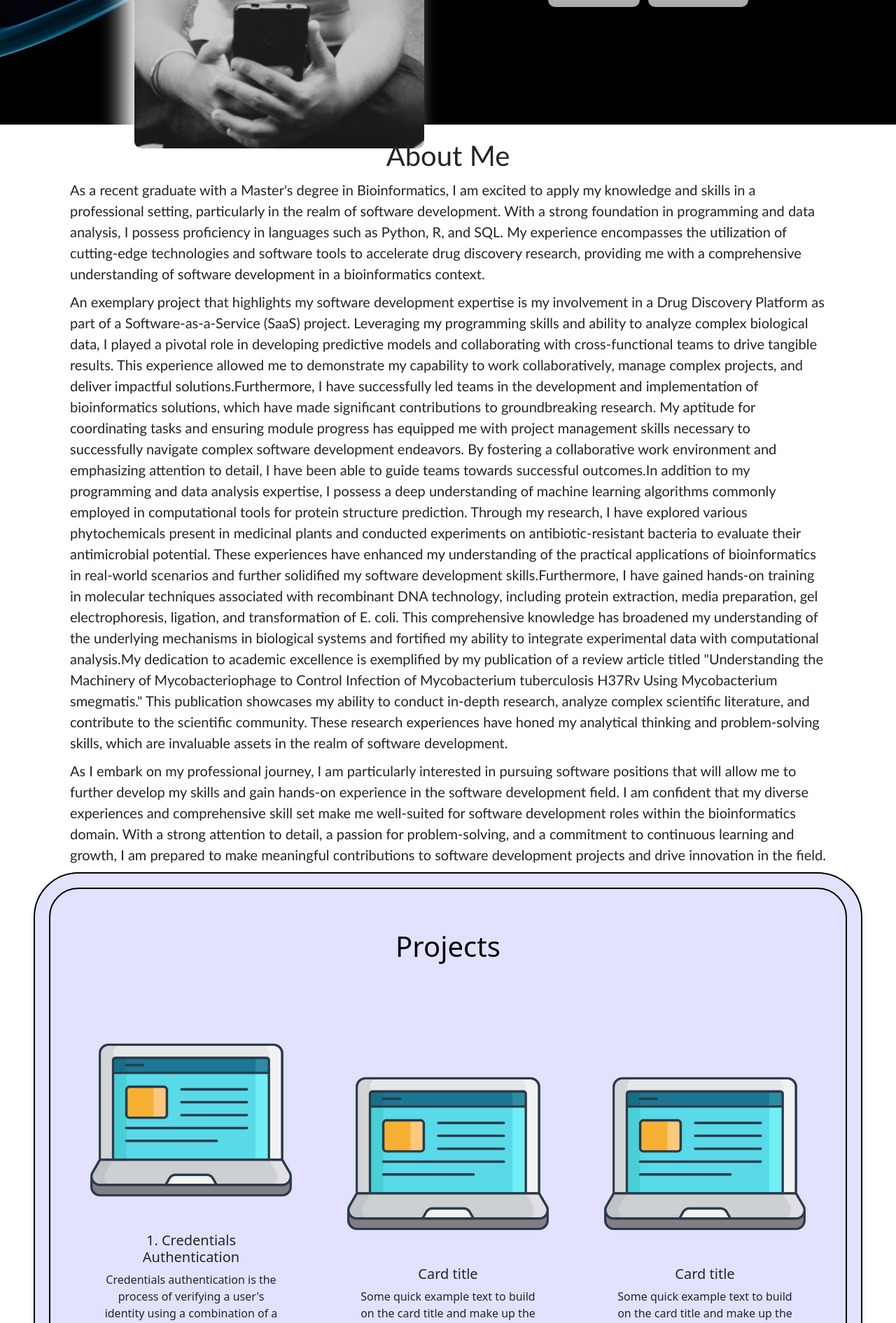
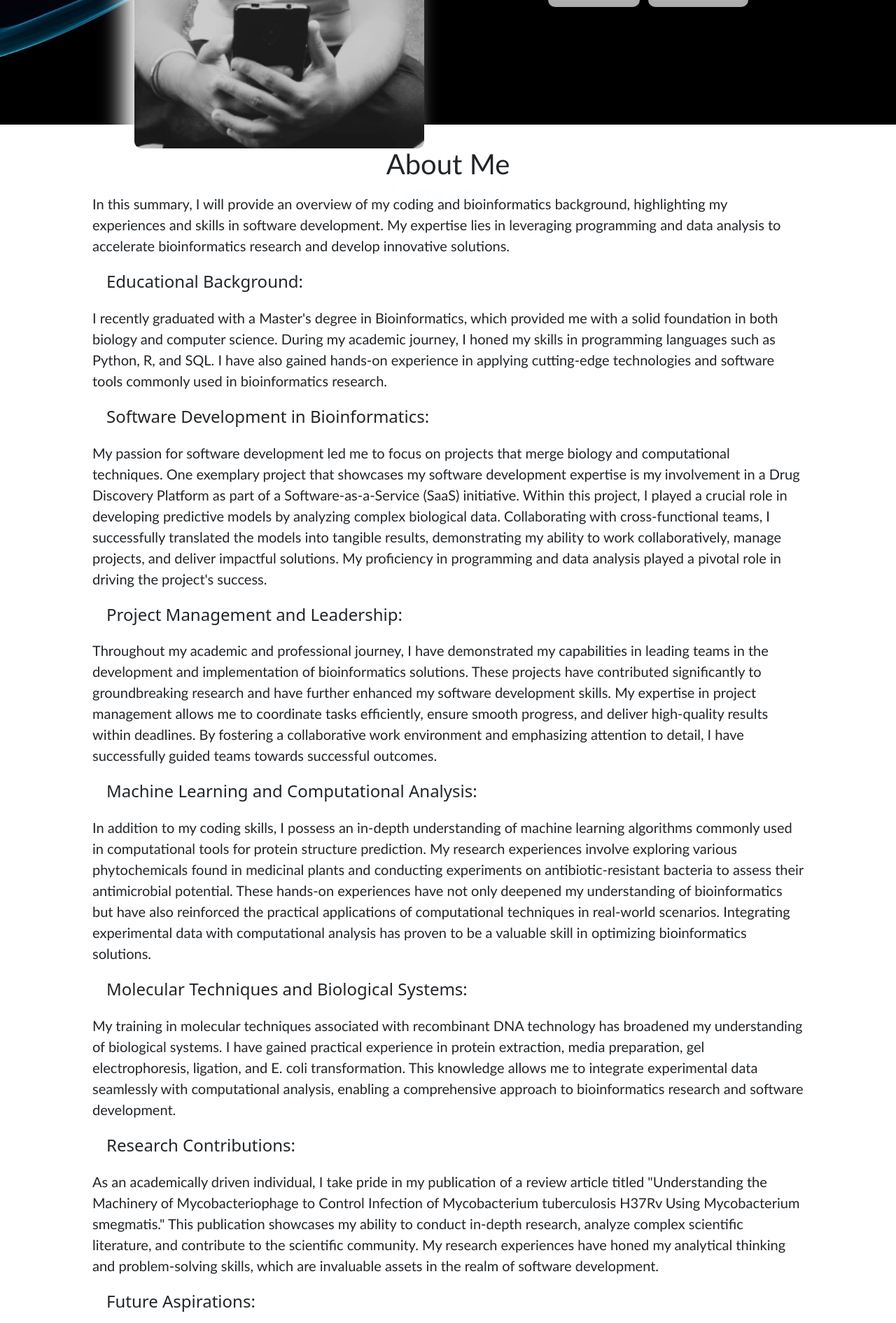
Before and after one commit to ManaasGupta/portfolio_website, a Flask app: page / in a window 1280 px wide. Shown: the part 622-2512 px from the top of the page at 70% size. Run offline with Flask 3, Linux system fonts and the light colour scheme.

Commit message:
added fiinishing touch

```diff
--- a/static/style.css
+++ b/static/style.css
@@ -99,9 +99,10 @@ span {
 .frank {
   font-family:'Trebuchet MS', 'Lucida Sans Unicode', 'Lucida Grande', 'Lucida Sans';
 }
-.about > p {
+.about > p,.about > h2 {
   font-size: 20px;
   margin: 0.5em 5em;
+  display: inline-block;
 }
 .contact {
   display: block;
--- a/templates/index.html
+++ b/templates/index.html
@@ -80,55 +80,98 @@
                 </h1>
             </div>
         </main>
-        <p class="text-center" style="font-size: 1.5em; color: rgba(240, 255, 255, 0.5);">&#42780; Scroll Down &#42780;</p>
+        <p class="text-center" style="font-size: 1.5em; color: rgba(240, 255, 255, 0.5);">&#42780; Scroll Down &#42780;
+        </p>
     </div>
-    <div class="about reveal" id="about"
+    <div class="about reveal" style="margin:2em;margin-bottom: 5em;" id="about"
         style="font-family:'Trebuchet MS', 'Lucida Sans Unicode', 'Lucida Grande', 'Lucida Sans';">
         <h1
             style="text-align: center; margin-top: 0.5em; font-family:'Trebuchet MS', 'Lucida Sans Unicode', 'Lucida Grande', 'Lucida Sans';">
             About Me</h1>
-        <p class="text_format ">As a recent graduate with a Master's degree in Bioinformatics, I am excited to apply my
-            knowledge and skills
-            in a professional setting, particularly in the realm of software development. With a strong foundation in
-            programming and data analysis, I possess proficiency in languages such as Python, R, and SQL. My experience
-            encompasses the utilization of cutting-edge technologies and software tools to accelerate drug discovery
-            research, providing me with a comprehensive understanding of software development in a bioinformatics
-            context.</p>
-        <p class="text_format">An exemplary project that highlights my software development expertise is my involvement
-            in a Drug Discovery
-            Platform as part of a Software-as-a-Service (SaaS) project. Leveraging my programming skills and ability to
-            analyze complex biological data, I played a pivotal role in developing predictive models and collaborating
-            with cross-functional teams to drive tangible results. This experience allowed me to demonstrate my
-            capability to work collaboratively, manage complex projects, and deliver impactful solutions.Furthermore, I
-            have successfully led teams in the development and implementation of bioinformatics solutions, which have
-            made significant contributions to groundbreaking research. My aptitude for coordinating tasks and ensuring
-            module progress has equipped me with project management skills necessary to successfully navigate complex
-            software development endeavors. By fostering a collaborative work environment and emphasizing attention to
-            detail, I have been able to guide teams towards successful outcomes.In addition to my programming and data
-            analysis expertise, I possess a deep understanding of machine learning algorithms commonly employed in
-            computational tools for protein structure prediction. Through my research, I have explored various
-            phytochemicals present in medicinal plants and conducted experiments on antibiotic-resistant bacteria to
-            evaluate their antimicrobial potential. These experiences have enhanced my understanding of the practical
-            applications of bioinformatics in real-world scenarios and further solidified my software development
-            skills.Furthermore, I have gained hands-on training in molecular techniques associated with recombinant DNA
-            technology, including protein extraction, media preparation, gel electrophoresis, ligation, and
-            transformation of E. coli. This comprehensive knowledge has broadened my understanding of the underlying
-            mechanisms in biological systems and fortified my ability to integrate experimental data with computational
-            analysis.My dedication to academic excellence is exemplified by my publication of a review article titled
+        <p class="text_format">
+            In this summary, I will provide an overview of my coding and bioinformatics background, highlighting my
+            experiences and skills in software development. My expertise lies in leveraging programming and data
+            analysis to accelerate bioinformatics research and develop innovative solutions.
+        </p>
+
+        <h2 style="font-size: 1.5em;">Educational Background:</h2>
+
+        <p class="text_format">
+            I recently graduated with a Master's degree in Bioinformatics, which provided me with a solid foundation in
+            both biology and computer science. During my academic journey, I honed my skills in programming languages
+            such as Python, R, and SQL. I have also gained hands-on experience in applying cutting-edge technologies and
+            software tools commonly used in bioinformatics research.
+        </p>
+
+        <h2 style="font-size: 1.5em;">Software Development in Bioinformatics:</h2>
+
+        <p class="text_format">
+            My passion for software development led me to focus on projects that merge biology and computational
+            techniques. One exemplary project that showcases my software development expertise is my involvement in a
+            Drug Discovery Platform as part of a Software-as-a-Service (SaaS) initiative. Within this project, I played
+            a crucial role in developing predictive models by analyzing complex biological data. Collaborating with
+            cross-functional teams, I successfully translated the models into tangible results, demonstrating my ability
+            to work collaboratively, manage projects, and deliver impactful solutions. My proficiency in programming and
+            data analysis played a pivotal role in driving the project's success.
+        </p>
+
+        <h2 style="font-size: 1.5em;">Project Management and Leadership:</h2>
+
+        <p class="text_format">
+            Throughout my academic and professional journey, I have demonstrated my capabilities in leading teams in the
+            development and implementation of bioinformatics solutions. These projects have contributed significantly to
+            groundbreaking research and have further enhanced my software development skills. My expertise in project
+            management allows me to coordinate tasks efficiently, ensure smooth progress, and deliver high-quality
+            results within deadlines. By fostering a collaborative work environment and emphasizing attention to detail,
+            I have successfully guided teams towards successful outcomes.
+        </p>
+
+        <h2 style="font-size: 1.5em;">Machine Learning and Computational Analysis:</h2>
+
+        <p class="text_format">
+            In addition to my coding skills, I possess an in-depth understanding of machine learning algorithms commonly
+            used in computational tools for protein structure prediction. My research experiences involve exploring
+            various phytochemicals found in medicinal plants and conducting experiments on antibiotic-resistant bacteria
+            to assess their antimicrobial potential. These hands-on experiences have not only deepened my understanding
+            of bioinformatics but have also reinforced the practical applications of computational techniques in
+            real-world scenarios. Integrating experimental data with computational analysis has proven to be a valuable
+            skill in optimizing bioinformatics solutions.
+        </p>
+
+        <h2 style="font-size: 1.5em;">Molecular Techniques and Biological Systems:</h2>
+
+        <p class="text_format">
+            My training in molecular techniques associated with recombinant DNA technology has broadened my
+            understanding of biological systems. I have gained practical experience in protein extraction, media
+            preparation, gel electrophoresis, ligation, and E. coli transformation. This knowledge allows me to
+            integrate experimental data seamlessly with computational analysis, enabling a comprehensive approach to
+            bioinformatics research and software development.
+        </p>
+
+        <h2 style="font-size: 1.5em;">Research Contributions:</h2>
+
+        <p class="text_format">
+            As an academically driven individual, I take pride in my publication of a review article titled
             "Understanding the Machinery of Mycobacteriophage to Control Infection of Mycobacterium tuberculosis H37Rv
             Using Mycobacterium smegmatis." This publication showcases my ability to conduct in-depth research, analyze
-            complex scientific literature, and contribute to the scientific community. These research experiences have
+            complex scientific literature, and contribute to the scientific community. My research experiences have
             honed my analytical thinking and problem-solving skills, which are invaluable assets in the realm of
-            software development.</p>
-        <p class="text_format reveal">As I embark on my professional journey, I am particularly interested in pursuing software
-            positions that will
-            allow me to further develop my skills and gain hands-on experience in the software development field. I am
-            confident that my diverse experiences and comprehensive skill set make me well-suited for software
-            development roles within the bioinformatics domain. With a strong attention to detail, a passion for
-            problem-solving, and a commitment to continuous learning and growth, I am prepared to make meaningful
-            contributions to software development projects and drive innovation in the field.</p>
+            software development.
+        </p>
+
+        <h2 style="font-size: 1.5em;">Future Aspirations:</h2>
+
+        <p class="text_format">
+            As I embark on my professional journey, I am particularly interested in pursuing software positions that
+            will allow me to further develop my skills and gain hands-on experience in the software development field,
+            specifically within the domain of bioinformatics. My attention to detail, passion for problem-solving, and
+            commitment to continuous learning and growth make me well-suited for software development roles in this
+            dynamic and rapidly evolving field. With a strong focus on innovation and a dedication to driving progress,
+            I am prepared to contribute meaningfully to software development projects and contribute to advancements in
+            bioinformatics research.
+        </p>
     </div>
-    <div class="project reveal" id="projects">
+    <div class="project reveal" style="margin-bottom: 5em;" id="projects">
         <h1 style="color:black">Projects </h1>
         <div class="cards" style="margin: 0em; padding: 0em;">
             <div class="card poster text-center border-0 bg-transparent" style="width: 18rem;">
@@ -136,7 +179,8 @@
                         alt="Card image cap"></a>
                 <div class="card-body">
                     <h5 class="card-title text-dark">1. Credentials Authentication</h5>
-                    <p class="card-text text-dark">Credentials authentication is the process of verifying a user's identity using
+                    <p class="card-text text-dark">Credentials authentication is the process of verifying a user's
+                        identity using
                         a combination of a unique identifier (e.g., username) and a secret shared value (e.g.,
                         password).</p>
 
@@ -146,7 +190,8 @@
                 <img class="card-img-top" src="static\login.png" alt="Card image cap">
                 <div class="card-body">
                     <h5 class="card-title text-dark">Card title</h5>
-                    <p class="card-text text-dark">Some quick example text to build on the card title and make up the bulk of the
+                    <p class="card-text text-dark">Some quick example text to build on the card title and make up the
+                        bulk of the
                         card's content.</p>
                 </div>
             </div>
@@ -154,13 +199,14 @@
                 <img class="card-img-top" src="static\login.png" alt="Card image cap">
                 <div class="card-body">
                     <h5 class="card-title text-dark">Card title</h5>
-                    <p class="card-text text-dark">Some quick example text to build on the card title and make up the bulk of the
+                    <p class="card-text text-dark">Some quick example text to build on the card title and make up the
+                        bulk of the
                         card's content.</p>
                 </div>
             </div>
         </div>
     </div>
-    <div class="form h-100 contact-wrap p-5 contact text_format reveal" id="contact">
+    <div class="form h-100 contact-wrap p-5 contact text_format reveal" style="margin-bottom: 2em;" id="contact">
         <h1 class="text-center">Let's Talk </h1>
         <form class="mb-5" id="contactForm" name="contactForm" method="POST">
             <div class="row">
```
